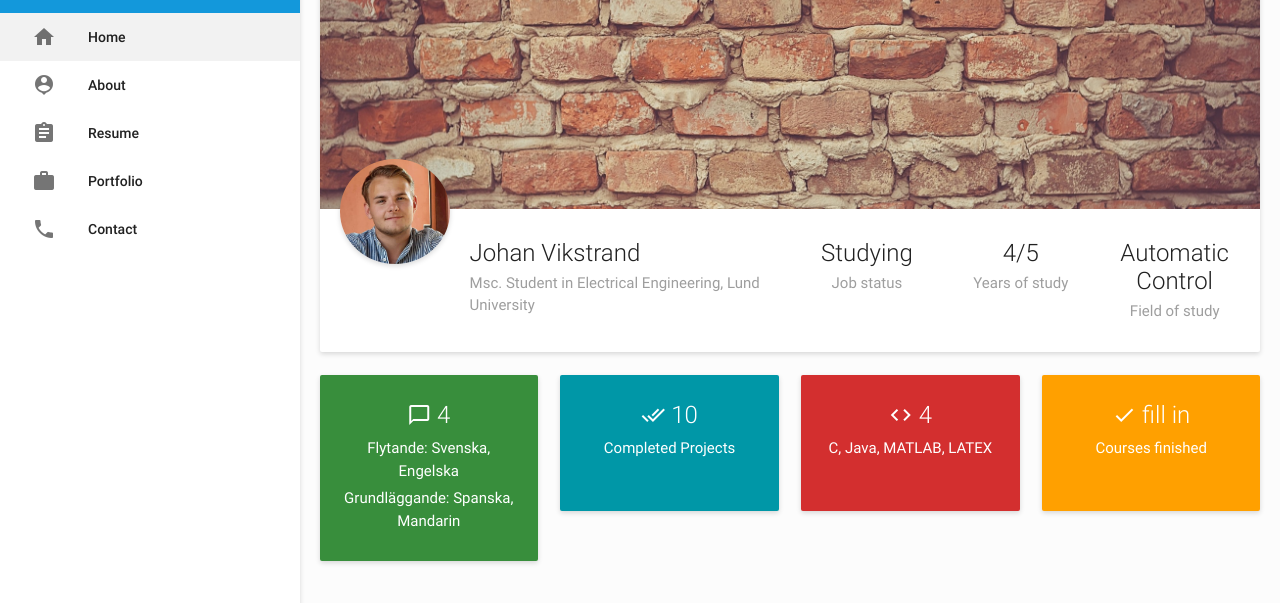
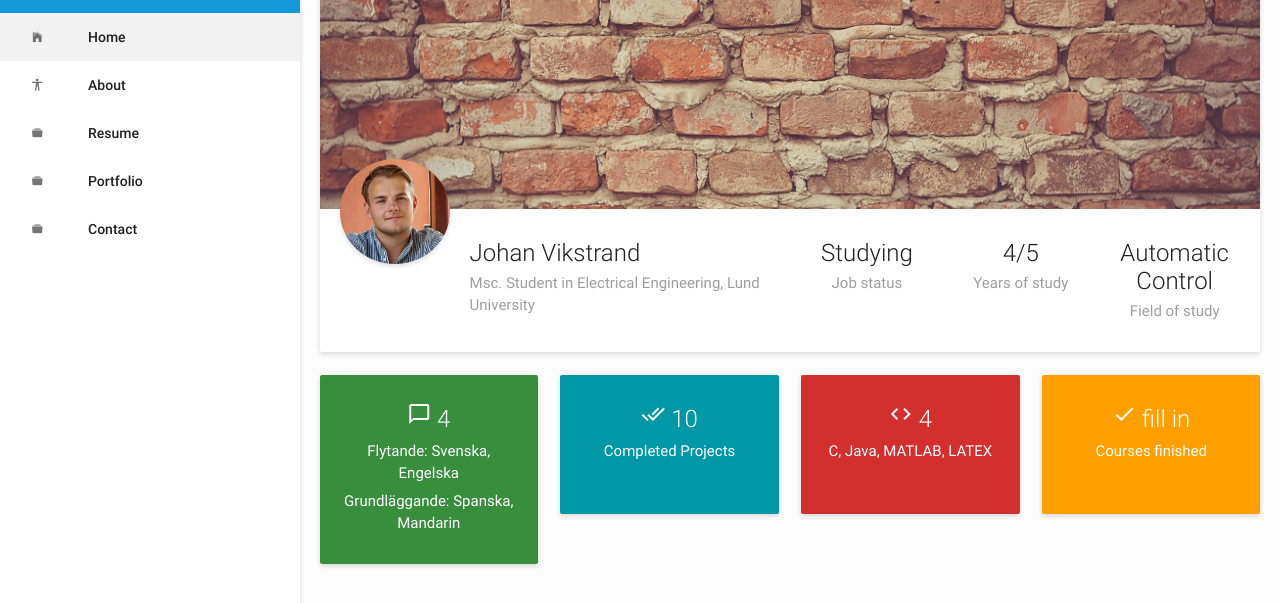
Before and after one commit to johanvikstrand/johanvikstrand.github.io, a plain HTML site: page index.html in a window 1280 px wide. Shown: the part 197-800 px from the top of the page. Drawn offline with Linux system fonts and the light colour scheme; some packages are replaced by stand-ins of ours; files whose address does not match are found by name.

Commit message:
icon update

```diff
--- a/css/layout.css
+++ b/css/layout.css
@@ -191,7 +191,7 @@ nav,
 /* Elements */
 .material-icons {
 	position: relative;
-	vertical-align: middle;
+	vertical-align: right;
 }
 
 .tag {
--- a/index.html
+++ b/index.html
@@ -23,10 +23,9 @@
 	<link rel="stylesheet" href="css/animate.css" />
 	<link rel="stylesheet" href="css/ionicons.css" />
 
-	<!--[if lt IE 9]>
+
 	<script src="http://css3-mediaqueries-js.googlecode.com/svn/trunk/css3-mediaqueries.js"></script>
 	<script src="http://html5shim.googlecode.com/svn/trunk/html5.js"></script>
-	<![endif]-->
 
 	<!-- Favicon -->
 	<link rel="shortcut icon" href="images/favicons/J_letter.png">
@@ -103,22 +102,22 @@
 				</li>
 				<li class="active">
 					<a href="#started-section" class="waves-effect waves-light">
-						<i class="material-icons">home</i>Home
+						<i class="ion ion-ios-home">home</i>Home
 					</a>
 				</li>
 				<li>
 					<a href="#about-section" class="waves-effect waves-light">
-						<i class="material-icons">person_pin</i>About
+						<i class="ion ion-ios-body">person_pin</i>About
 					</a>
 				</li>
 				<li>
 					<a href="#experience-section" class="waves-effect waves-light">
-						<i class="material-icons">assignment</i>Resume
+						<i class="ion ion-filing">assignment</i>Resume
 					</a>
 				</li>
 				<li>
 					<a href="#works-section" class=" waves-effect waves-light">
-						<i class="material-icons">work</i>Portfolio
+						<i class="ion ion-filing">work</i>Portfolio
 					</a>
 				</li>
 				<!--<li>
@@ -128,7 +127,7 @@
 				</li> -->
 				<li>
 					<a href="#contact-section" class="waves-effect waves-light">
-						<i class="material-icons">phone</i>Contact
+						<i class="ion ion-filing">phone</i>Contact
 					</a>
 				</li>
 			</ul>
```
